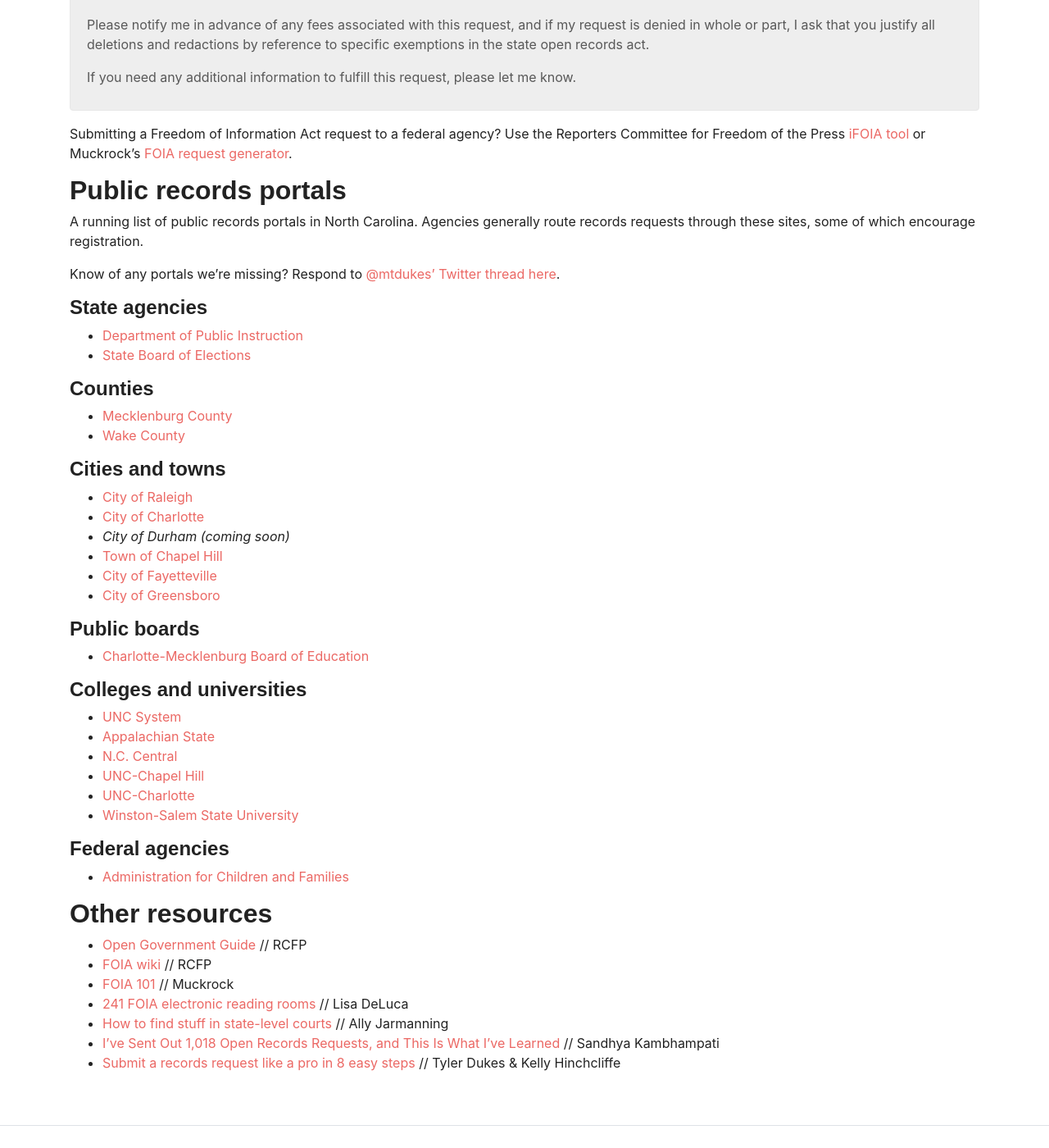
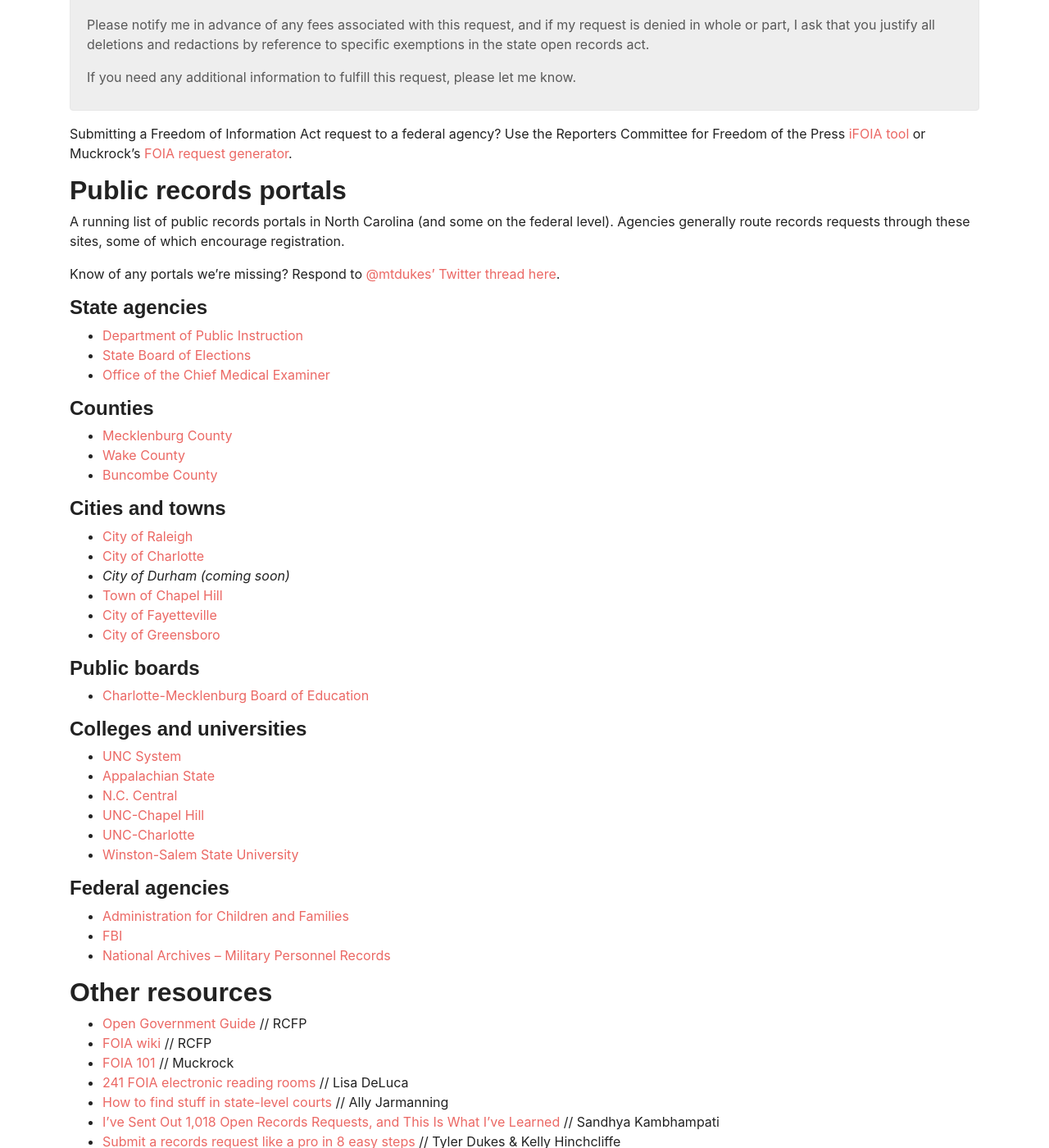
Before and after one commit to mtdukes/data-journalism-lab, a Jekyll site: the page built from _pages/public_records.md, in a window 1280 px wide and 1400 px high, scrolled down 445 px. Shown: the whole window at 82% size. Built offline with Jekyll 4.4.1, drawn with Linux system fonts in a browser that asks for light colours; some web fonts are replaced.

Commit message:
adding records links

```diff
--- a/_pages/public_records.md
+++ b/_pages/public_records.md
@@ -22,7 +22,7 @@
 
 ## <a name="portals"></a>Public records portals
 
-A running list of public records portals in North Carolina. Agencies generally route records requests through these sites, some of which encourage registration.
+A running list of public records portals in North Carolina (and some on the federal level). Agencies generally route records requests through these sites, some of which encourage registration.
 
 Know of any portals we're missing? Respond to [@mtdukes' Twitter thread here](https://twitter.com/mtdukes/status/1491181364477112322).
 
@@ -30,11 +30,13 @@
 
 * [Department of Public Instruction](https://docs.google.com/forms/d/e/1FAIpQLSclz_6zGDUZGoV_67Z3lwfoeopo3dhV_cnolDx7hYcw1Gd09A/viewform)
 * [State Board of Elections](https://ncsbe-nc.nextrequest.com/)
+* [Office of the Chief Medical Examiner](https://www.ocme.dhhs.nc.gov/docrequest.asp)
 
 #### Counties
 
 * [Mecklenburg County](https://mkbgcoeddprr.exterro.net/prr/prrportal.htm)
 * [Wake County](https://wakecounty.nextrequest.com/)
+* [Buncombe County](https://www.buncombecounty.org/governing/depts/communications/default.aspx)
 
 #### Cities and towns
 
@@ -61,6 +63,8 @@
 #### Federal agencies
 
 * [Administration for Children and Families](https://pal.acf.hhs.gov/)
+* [FBI](https://efoia.fbi.gov/#home)
+* [National Archives – Military Personnel Records](https://www.archives.gov/veterans/military-service-records/standard-form-180.html)
 
 ## Other resources
 
```
